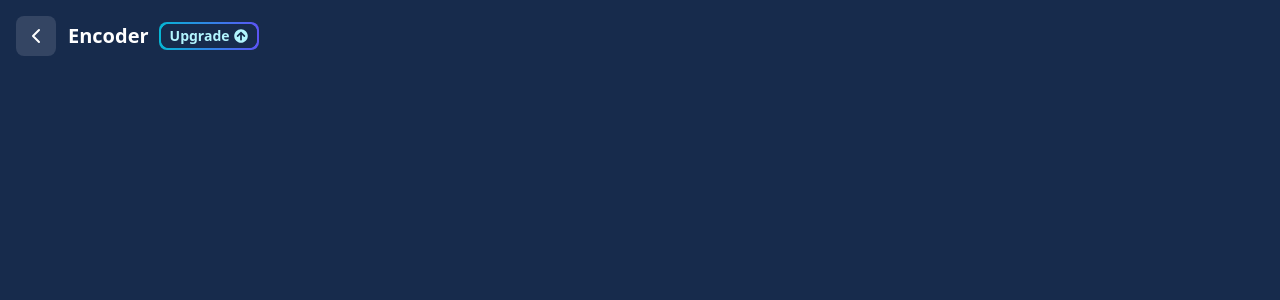
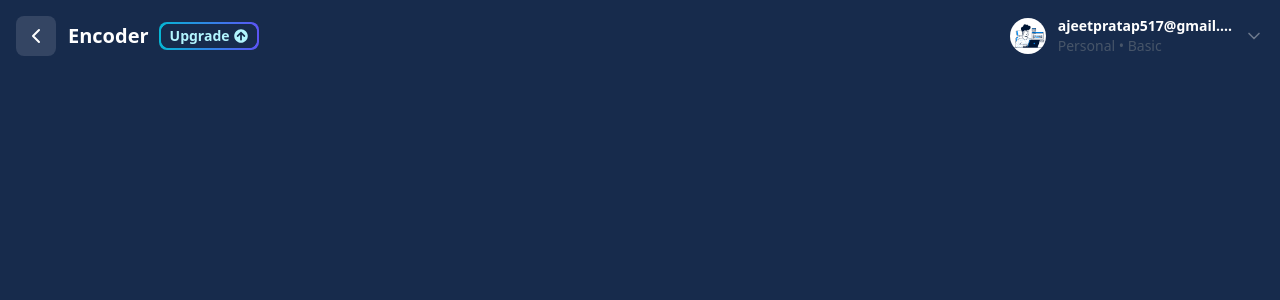
Before and after one commit to apsinghdev/hexastreams, a React (Vite) app: page / in a window 1280 px wide. Shown: the top 300 px of the page. Built offline with nearby package versions, Linux system fonts and the light colour scheme.

Commit message:
feat: add UserProfile component

```diff
--- a/src/components/Header.jsx
+++ b/src/components/Header.jsx
@@ -1,9 +1,11 @@
 import { TopNavbar } from "./TopNavbar"
+import { UserProfile } from "./UserProfile"
 
 export const Header = () => {
     return (
         <div className="flex items-center justify-between">
             <TopNavbar></TopNavbar>
+            <UserProfile></UserProfile>
         </div>
     )
 }
--- a/src/components/TopNavbar.jsx
+++ b/src/components/TopNavbar.jsx
@@ -3,7 +3,7 @@ import { FaArrowCircleUp } from 'react-icons/fa';
 
 export const TopNavbar = () => {
     return (
-        <div className="flex items-center space-x-3 border-white">
+        <div className="flex items-center space-x-3">
             <button className="bg-prussian-blue rounded-lg p-2 bold text-lg">
                 <FiChevronLeft className="text-white w-6 h-6 stroke-2" />
             </button>
--- /dev/null
+++ b/src/components/UserProfile.jsx
@@ -0,0 +1,15 @@
+import { FiChevronDown } from 'react-icons/fi';
+import imgPath from "../assets/coding-man.jpg"
+
+export const UserProfile = () => {
+    return (
+        <div className='flex items-center space-x-3'>
+            <img src={imgPath} className="rounded-full object-cover h-9 w-9 ml-4"></img>
+            <div>
+                <p className='text-white bold text-sm font-bold'>ajeetpratap517@gmail....</p>
+                <p className='text-slate-600 text-[#6B778B] font-thin text-sm'>Personal • Basic</p>
+            </div>
+            <FiChevronDown className={`text-[#6B778B] w-5 h-5 stroke-2`} ></FiChevronDown>
+        </div>
+    )
+}
```
Also changed, not shown: src/assets/coding-man.jpg (added), src/components/ToggleMenu.jsx (added), 1 other file (tests, documents, lock files or other folders).
